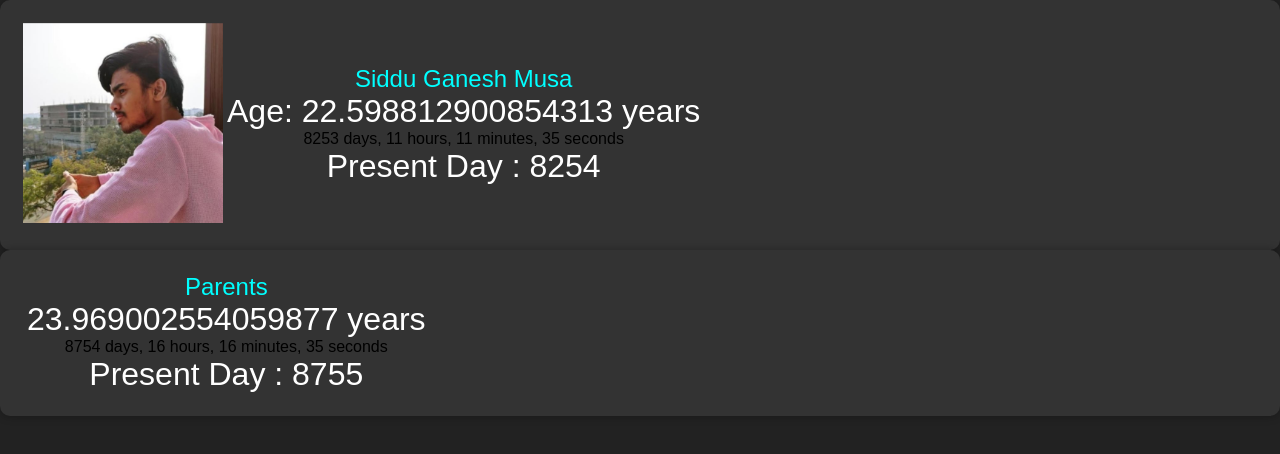
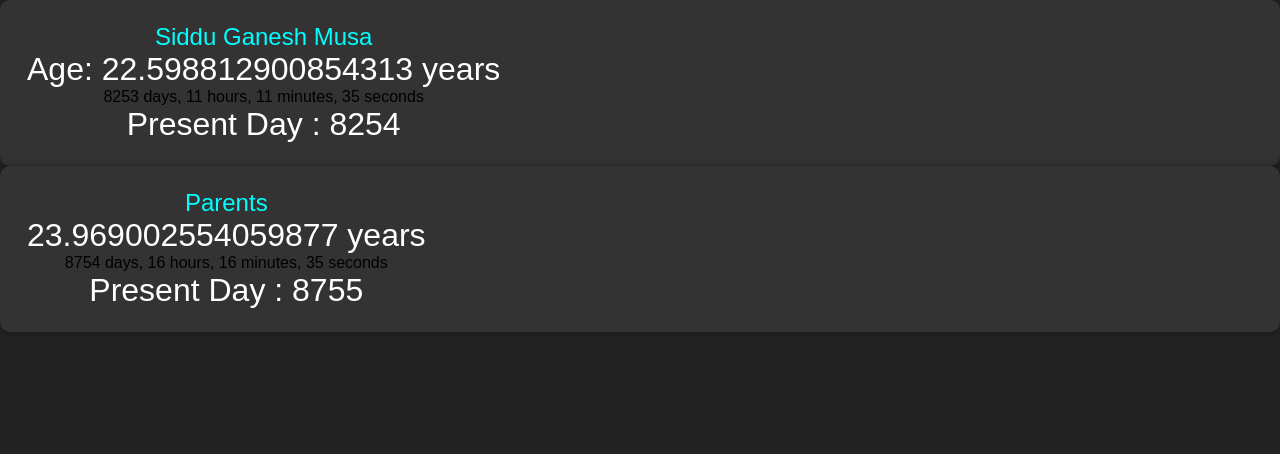
Before and after one commit to sidduganeshsid/TimeFromBirth, a plain HTML site: page index.html in a window 1280 px wide. Drawn offline with Linux system fonts and the light colour scheme.

Commit message:
commenting profile image

```diff
--- a/index.html
+++ b/index.html
@@ -11,7 +11,7 @@
         <table>
             <tr>
                 <td>
-        <img src="sid.jpg" alt="SidduGaneshProfilePic"></td>
+<!--         <img src="sid.jpg" alt="SidduGaneshProfilePic"></td> -->
             <td>
         <div id="name"></div>
         <div id="age"></div>
```
